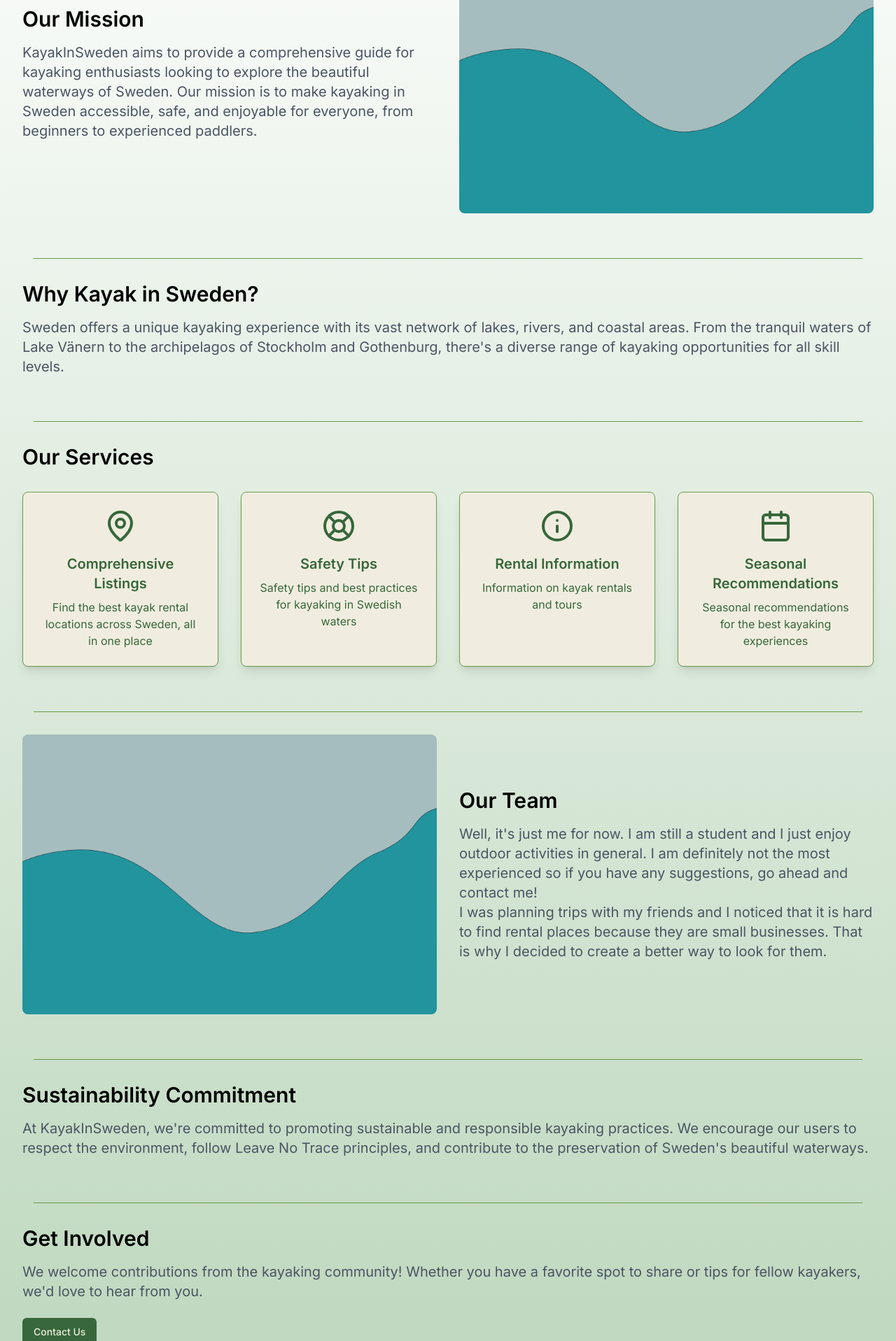
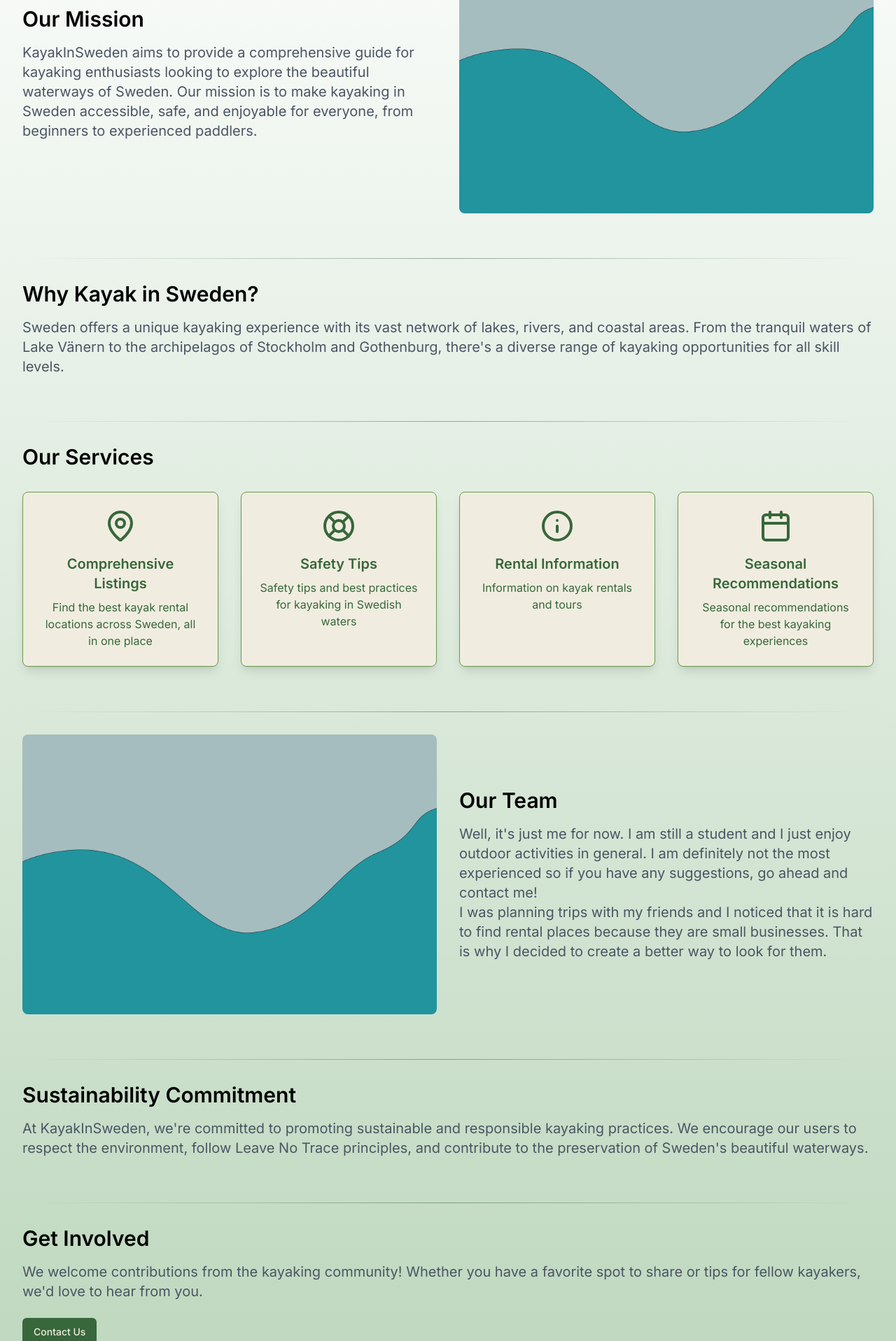
Before and after one commit to HannesEnsbacher/paddleelk, a Next.js app: page /about in a window 1280 px wide. Shown: the part 303-2220 px from the top of the page at 70% size. Built offline with nearby package versions, Linux system fonts and the light colour scheme.

Commit message:
Changed separator lines to be hr elements for accessibility

```diff
--- a/app/about/page.tsx
+++ b/app/about/page.tsx
@@ -35,7 +35,7 @@ export default function AboutPage() {
 
                 <div className="container mx-auto px-4">
                     <hr
-                        className="h-px bg-gradient-to-r from-transparent via-primary/50 to-transparent my-8"
+                        className="h-px border-0 bg-gradient-to-r from-transparent via-primary/50 to-transparent my-8"
                         aria-hidden="true"
                     />
                 </div>
@@ -53,7 +53,7 @@ export default function AboutPage() {
 
                 <div className="container mx-auto px-4">
                     <hr
-                        className="h-px bg-gradient-to-r from-transparent via-primary/50 to-transparent my-8"
+                        className="h-px border-0 bg-gradient-to-r from-transparent via-primary/50 to-transparent my-8"
                         aria-hidden="true"
                     />
                 </div>
@@ -94,7 +94,7 @@ export default function AboutPage() {
 
                 <div className="container mx-auto px-4">
                     <hr
-                        className="h-px bg-gradient-to-r from-transparent via-primary/50 to-transparent my-8"
+                        className="h-px border-0 bg-gradient-to-r from-transparent via-primary/50 to-transparent my-8"
                         aria-hidden="true"
                     />
                 </div>
@@ -124,7 +124,7 @@ export default function AboutPage() {
 
                 <div className="container mx-auto px-4">
                     <hr
-                        className="h-px bg-gradient-to-r from-transparent via-primary/50 to-transparent my-8"
+                        className="h-px border-0 bg-gradient-to-r from-transparent via-primary/50 to-transparent my-8"
                         aria-hidden="true"
                     />
                 </div>
@@ -143,7 +143,7 @@ export default function AboutPage() {
 
                 <div className="container mx-auto px-4">
                     <hr
-                        className="h-px bg-gradient-to-r from-transparent via-primary/50 to-transparent my-8"
+                        className="h-px border-0 bg-gradient-to-r from-transparent via-primary/50 to-transparent my-8"
                         aria-hidden="true"
                     />
                 </div>
--- a/app/page.tsx
+++ b/app/page.tsx
@@ -55,9 +55,8 @@ export default function Home() {
             </section>
 
             <div className="container mx-auto px-4">
-                <div
-                    className="h-px bg-gradient-to-r from-transparent via-primary/50 to-transparent my-8"
-                    role="separator"
+                <hr
+                    className="h-px border-0  bg-gradient-to-r from-transparent via-primary/50 to-transparent my-8"
                     aria-hidden="true"
                 />
             </div>
@@ -104,9 +103,8 @@ export default function Home() {
             </section>
 
             <div className="container mx-auto px-4">
-                <div
-                    className="h-px bg-gradient-to-r from-transparent via-primary/50 to-transparent my-8"
-                    role="separator"
+                <hr
+                    className="h-px border-0  bg-gradient-to-r from-transparent via-primary/50 to-transparent my-8"
                     aria-hidden="true"
                 />
             </div>
```
